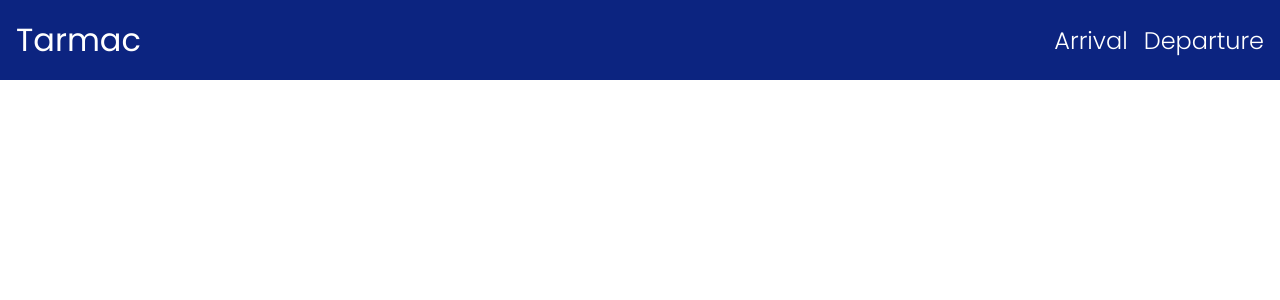
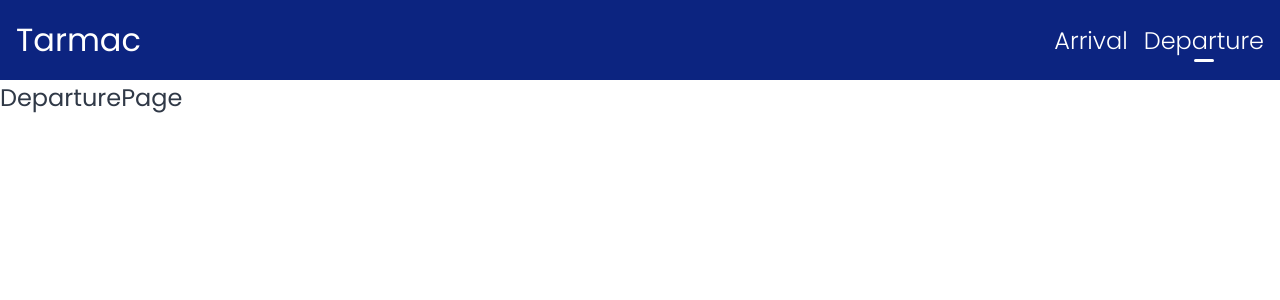
Before and after one commit to AugustinSorel/tarmac-project, a React (Create React App) app: page /departure in a window 1280 px wide. Shown: the top 300 px of the page. Built offline with nearby package versions, Linux system fonts and the light colour scheme.

Commit message:
routes added

```diff
--- a/src/App.tsx
+++ b/src/App.tsx
@@ -1,13 +1,25 @@
+import { Route, Routes, useLocation } from "react-router-dom";
 import { ThemeProvider } from "styled-components";
+import ArrivalPage from "./pages/ArrivalPage";
+import DeparturePage from "./pages/DeparturePage";
+import HomePage from "./pages/HomePage";
 import Navbar from "./shared/components/Navigation/Navbar";
 import GlobalStyle from "./shared/styles/GlobalStyle";
 import theme from "./shared/styles/theme";
 
 function App() {
+  const location = useLocation();
+
   return (
     <ThemeProvider theme={theme}>
       <GlobalStyle />
       <Navbar />
+
+      <Routes location={location} key={location.pathname}>
+        <Route path="/" element={<HomePage />} />
+        <Route path="/arrival" element={<ArrivalPage />} />
+        <Route path="/departure" element={<DeparturePage />} />
+      </Routes>
     </ThemeProvider>
   );
 }
--- /dev/null
+++ b/src/pages/ArrivalPage/index.tsx
@@ -0,0 +1,5 @@
+const ArrivalPage = () => {
+  return <div>ArrivalPage</div>;
+};
+
+export default ArrivalPage;
--- /dev/null
+++ b/src/pages/DeparturePage/index.tsx
@@ -0,0 +1,5 @@
+const DeparturePage = () => {
+  return <div>DeparturePage</div>;
+};
+
+export default DeparturePage;
--- /dev/null
+++ b/src/pages/HomePage/index.tsx
@@ -0,0 +1,5 @@
+const HomePage = () => {
+  return <div>HomePage</div>;
+};
+
+export default HomePage;
--- a/src/shared/components/Navigation/Navbar/index.tsx
+++ b/src/shared/components/Navigation/Navbar/index.tsx
@@ -1,10 +1,15 @@
-import { useState } from "react";
+import { useEffect, useState } from "react";
 import navbarLinks, { NavbarLink } from "../../../utils/navbarLink";
 import { Header, HeaderList, HeaderNav } from "./Navbar.styled";
 import NavbarItem from "./NavbarItem";
 
 const Navbar = () => {
+  // the selected link url is used for the underline animation
   const [selectedLinkUrl, setSelectedLinkUrl] = useState(navbarLinks[0].url);
+
+  useEffect(() => {
+    setSelectedLinkUrl(window.location.pathname);
+  }, []);
 
   return (
     <Header>
```
